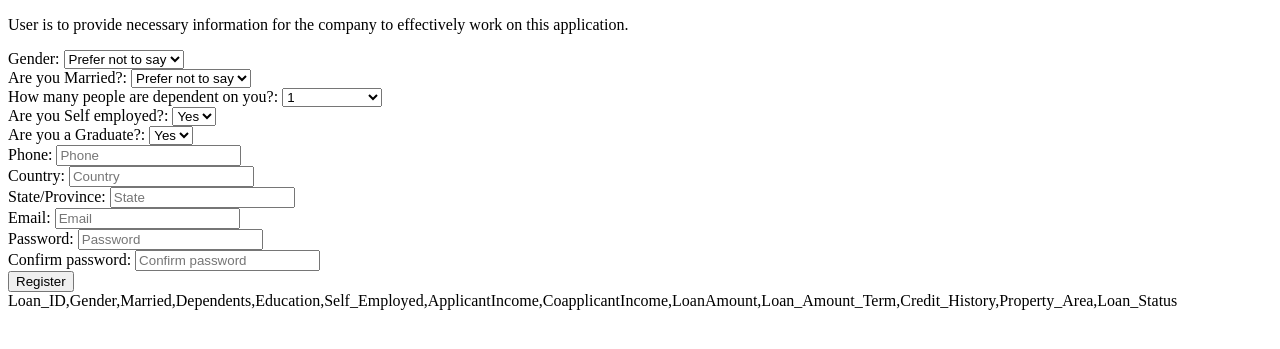
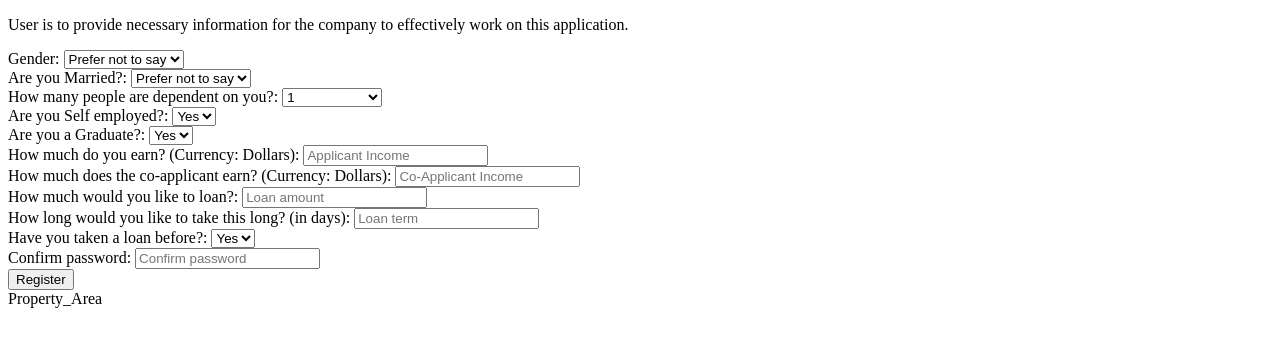
Before and after one commit to dev-tyta/LoanMe, a Flask app: page /application-page in a window 1280 px wide. Shown: the top 349 px of the page. Run offline with Flask 2, Linux system fonts and the light colour scheme; parts of the project's set-up code (start-up, migrations or seed data) failed here and were passed over.

Commit message:
added feature input on page

```diff
--- a/Deployment/templates/page.html
+++ b/Deployment/templates/page.html
@@ -54,24 +54,27 @@
                         </select>
                     </div>
                     <div class="form-field">
-                        <label for="phone">Phone:</label>
-                        <input type="tel" name="phone" id="phone" placeholder="Phone" required>
+                        <label for="income">How much do you earn? (Currency: Dollars):</label>
+                        <input type="number" name="income" id="income" placeholder="Applicant Income" required>
                     </div>
                     <div class="form-field">
-                        <label for="country">Country:</label>
-                        <input type="text" name="country" id="country" placeholder="Country" required>
+                        <label for="co-income">How much does the co-applicant earn? (Currency: Dollars):</label>
+                        <input type="text" name="co-income" id="co-income" placeholder="Co-Applicant Income" required>
                     </div>
                     <div class="form-field">
-                        <label for="state">State/Province:</label>
-                        <input type="text" name="state" id="state" placeholder="State" required>
+                        <label for="loan_amount">How much would you like to loan?:</label>
+                        <input type="number" name="loan_amount" id="loan_amount" placeholder="Loan amount" required>
                     </div>
                     <div class="form-field">
-                        <label for="email">Email:</label>
-                        <input type="email" name="email" id="email" placeholder="Email" required>
+                        <label for="loan_term">How long would you like to take this long? (in days):</label>
+                        <input type="number" name="email" id="loan_term" placeholder="Loan term" required>
                     </div>
                     <div class="form-field">
-                        <label for="password">Password:</label>
-                        <input type="password" name="password" id="password" placeholder="Password" required>
+                        <label for="hist">Have you taken a loan before?:</label>
+                        <select type="d" name="password" id="hist" required>
+                            <option value="yes">Yes</option>
+                            <option value="no">No</option>
+                        </select>
                     </div>
                     <div class="form-field">
                         <label for="confirm-password">Confirm password:</label>
@@ -84,6 +87,6 @@
             </div>
         </form>
     </main>
-    Loan_ID,Gender,Married,Dependents,Education,Self_Employed,ApplicantIncome,CoapplicantIncome,LoanAmount,Loan_Amount_Term,Credit_History,Property_Area,Loan_Status
+   <comment>Property_Area</comment>
 </body>
 </html>
```
